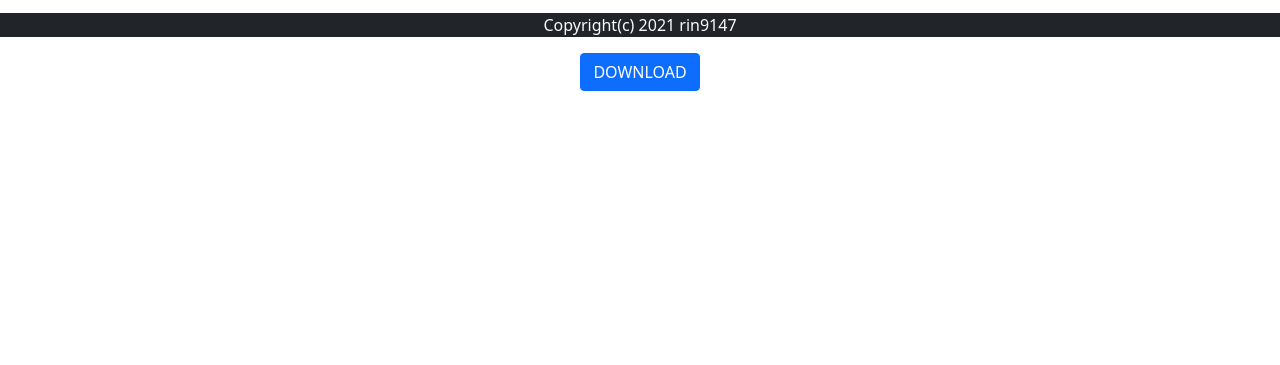
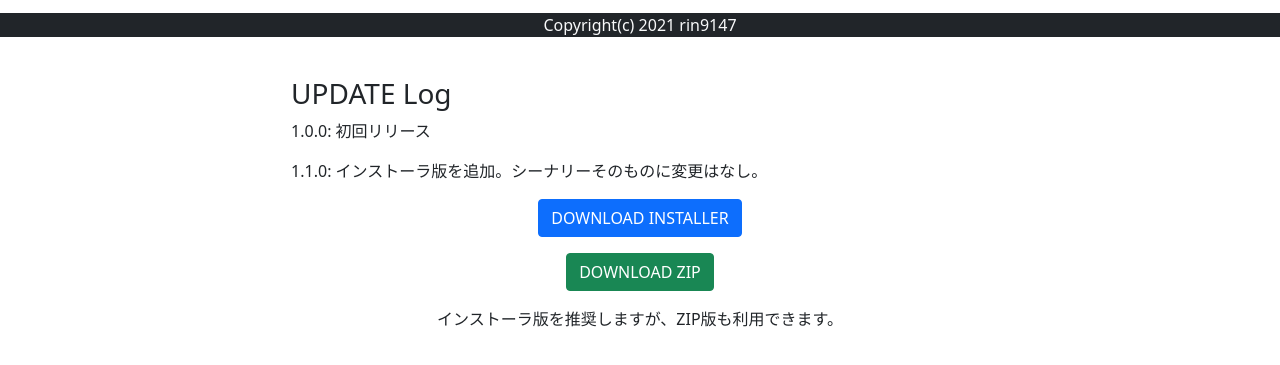
Before and after one commit to rin9147/RinChanCorporation, a plain HTML site: page RJAF/RJAF.html in a window 1280 px wide. Shown: the part 763-1128 px from the top of the page. Before the commit the page ends 902 px from the top, so only its background shows below. Drawn offline with nearby package versions, Linux system fonts and the light colour scheme.

Commit message:
Add installer

```diff
--- a/RJAF/RJAF.html
+++ b/RJAF/RJAF.html
@@ -51,7 +51,16 @@
                 </div>
                 <p>※2021/04/03現在</p>
                 <p>ヘリ以外のスクショはとりぷるさんによる撮影画像です。ありがとうございました。</p>
-                <center><a class="btn btn-primary" href="RIN_RJAF.zip" role="button">DOWNLOAD</a></center>
+                <br>
+
+                <h3>UPDATE Log</h3>
+                <p>1.0.0: 初回リリース</p>
+                <p>1.1.0: インストーラ版を追加。シーナリーそのものに変更はなし。</p>
+                <center><p><a class="btn btn-primary" href="RCC MATSUMOTO RJAF.exe" role="button">DOWNLOAD INSTALLER</a></p>
+                    <p><a class="btn btn-success" href="RIN_RJAF.zip" role="button">DOWNLOAD ZIP</a></p>
+                    <p>インストーラ版を推奨しますが、ZIP版も利用できます。</p>
+                </center>
+
             </div>
         </div>
         <!--Bootstrap Javascript-->
```
Also changed, not shown: index.html (+1 -1 lines), 1 other file.
